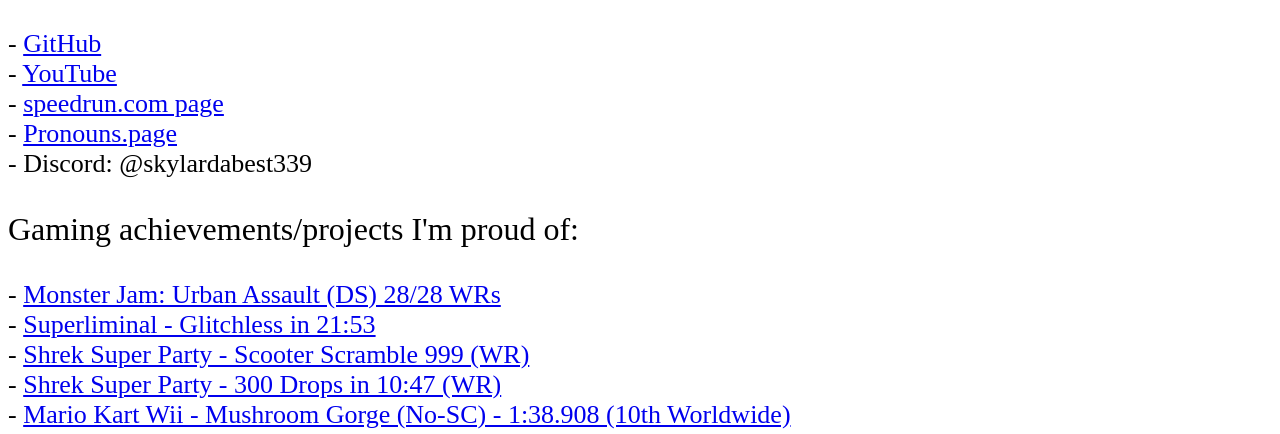
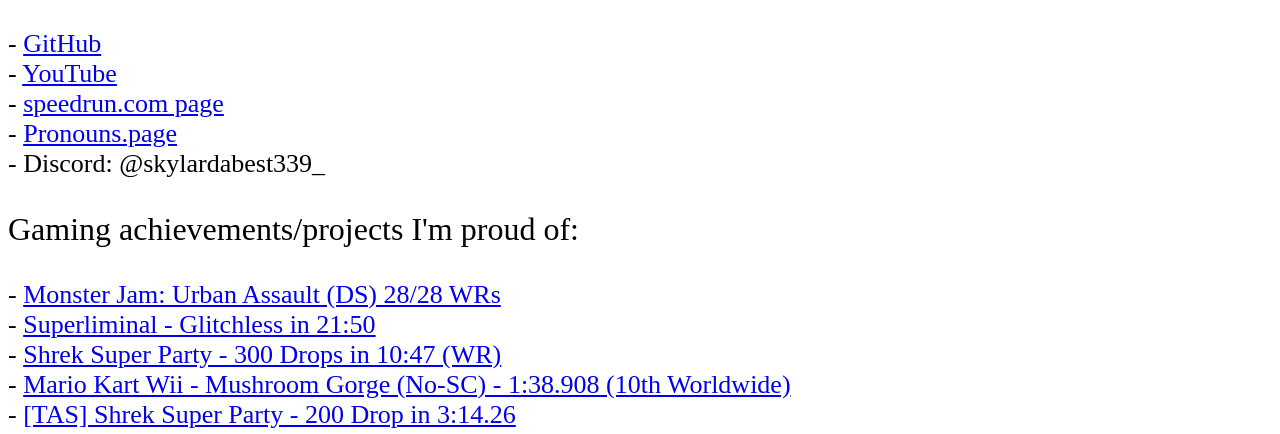
Before and after one commit to skylarc2006/skylardabest339-neocities, a plain HTML site: page index.html in a window 1280 px wide. Shown: the part 517-951 px from the top of the page. Drawn offline with Linux system fonts and the light colour scheme.

Commit message:
update outdated achievements/info

```diff
--- a/index.html
+++ b/index.html
@@ -24,7 +24,7 @@
         - <a href="https://www.youtube.com/@skylar339-d6q">YouTube</a><br>
         - <a href="https://www.speedrun.com/users/skylardabest339">speedrun.com page</a><br>
         - <a href="https://en.pronouns.page/@skylardabest339">Pronouns.page</a><br>
-        - Discord: @skylardabest339
+        - Discord: @skylardabest339_
     </p>
 
     <p style="font-size:32px;">
@@ -33,8 +33,7 @@
 
     <p style="font-size:26px;">
         - <a href="https://www.speedrun.com/monster_jam_urban_assault?h=World_Series-DS&x=zd37mgr2-0nwov3kl.zqoogexq">Monster Jam: Urban Assault (DS) 28/28 WRs</a><br>
-        - <a href="https://www.youtube.com/watch?v=XKJW3xvj7H8">Superliminal - Glitchless in 21:53</a><br>
-        - <a href="https://www.youtube.com/watch?v=f_XOAQgtU-0">Shrek Super Party - Scooter Scramble 999 (WR)</a><br>
+        - <a href="https://www.youtube.com/watch?v=DJS7tQ_opYM">Superliminal - Glitchless in 21:50</a><br>
         - <a href="https://www.youtube.com/watch?v=7m-EeEvaw8Q">Shrek Super Party - 300 Drops in 10:47 (WR)</a><br>
         - <a href="https://www.youtube.com/watch?v=z7Z4UT7Euos">Mario Kart Wii - Mushroom Gorge (No-SC) - 1:38.908 (10th Worldwide)</a><br>
         - <a href="https://www.youtube.com/watch?v=HJvNhIVIvEI">[TAS] Shrek Super Party - 200 Drop in 3:14.26</a><br>
```
